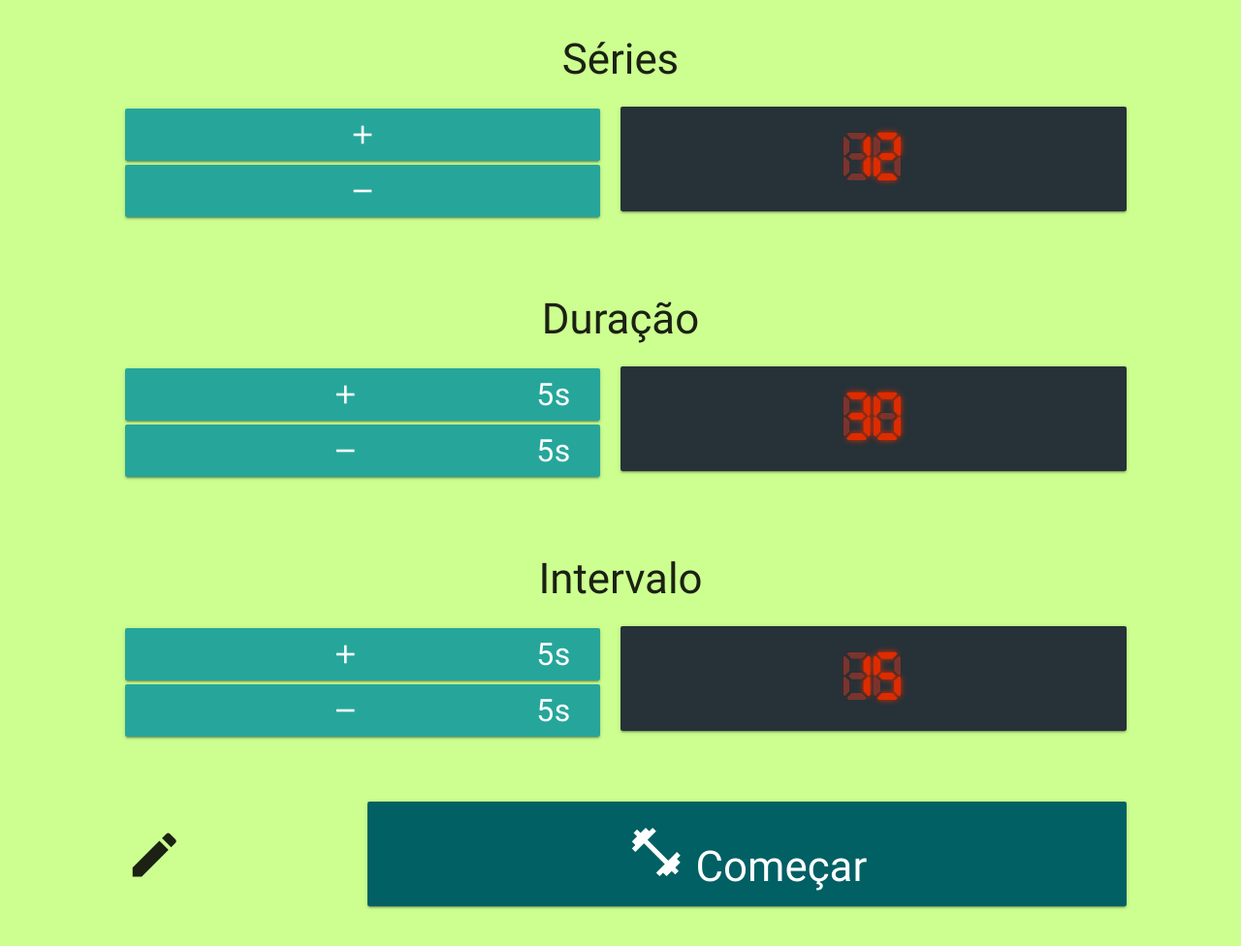
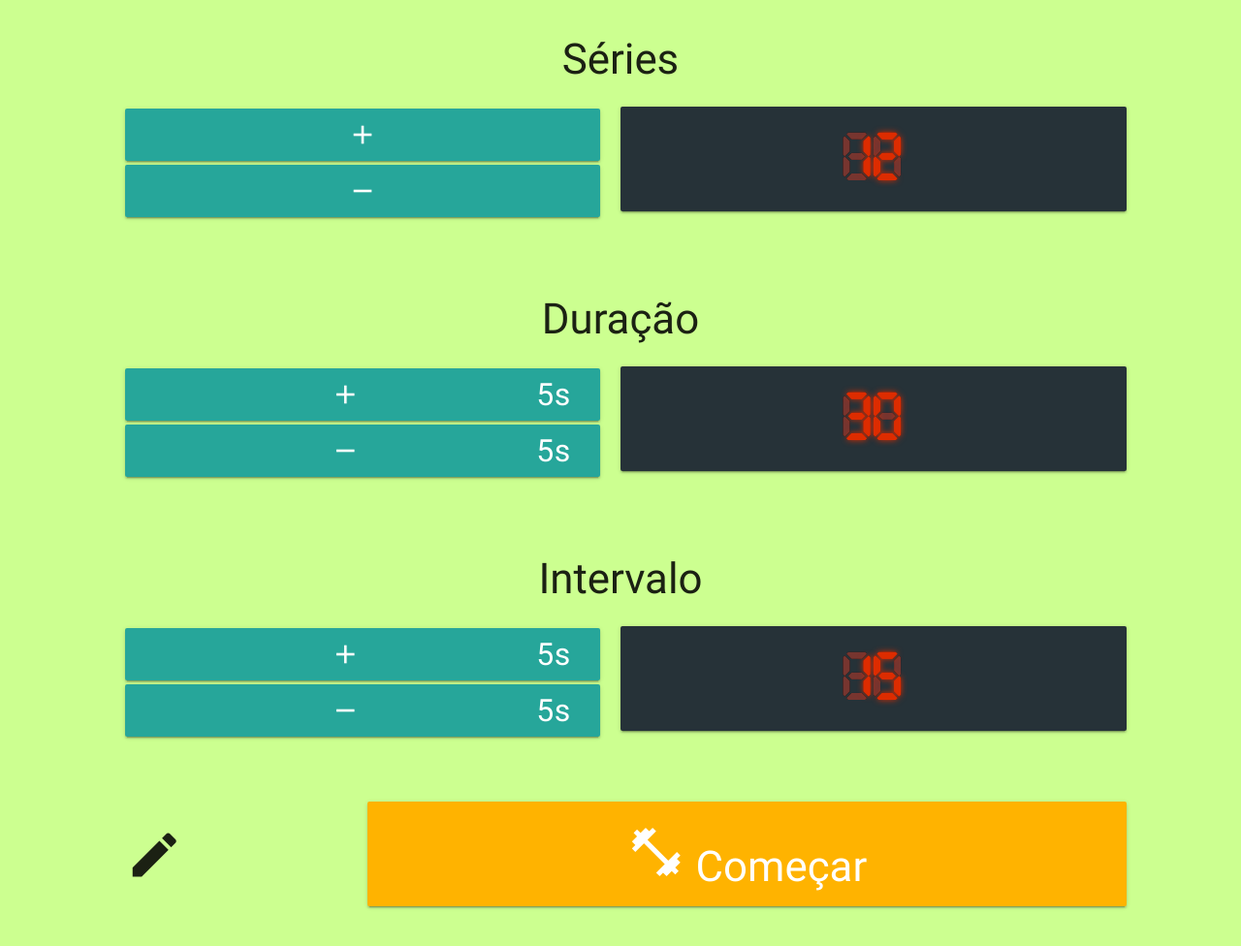
Before and after one commit to bruno-costa/tempus, a plain HTML site: page index.html in a window 1280 px wide. Shown: the whole page at 97% size. Drawn offline with nearby package versions, Linux system fonts and the light colour scheme.

Commit message:
home: mudado a cor da start

```diff
--- a/index.html
+++ b/index.html
@@ -71,7 +71,7 @@
                             <div class="col s3">
                                 <i class="material-icons medium">mode_edit</i>
                             </div>
-                            <div class="col s9 card-panel white-text cyan darken-4">
+                            <div class="col s9 card-panel white-text amber darken-1 waves-effect waves-light ">
                                 <h3 class="center">
                                     <i class="material-icons medium">fitness_center</i>
                                     Começar
```
